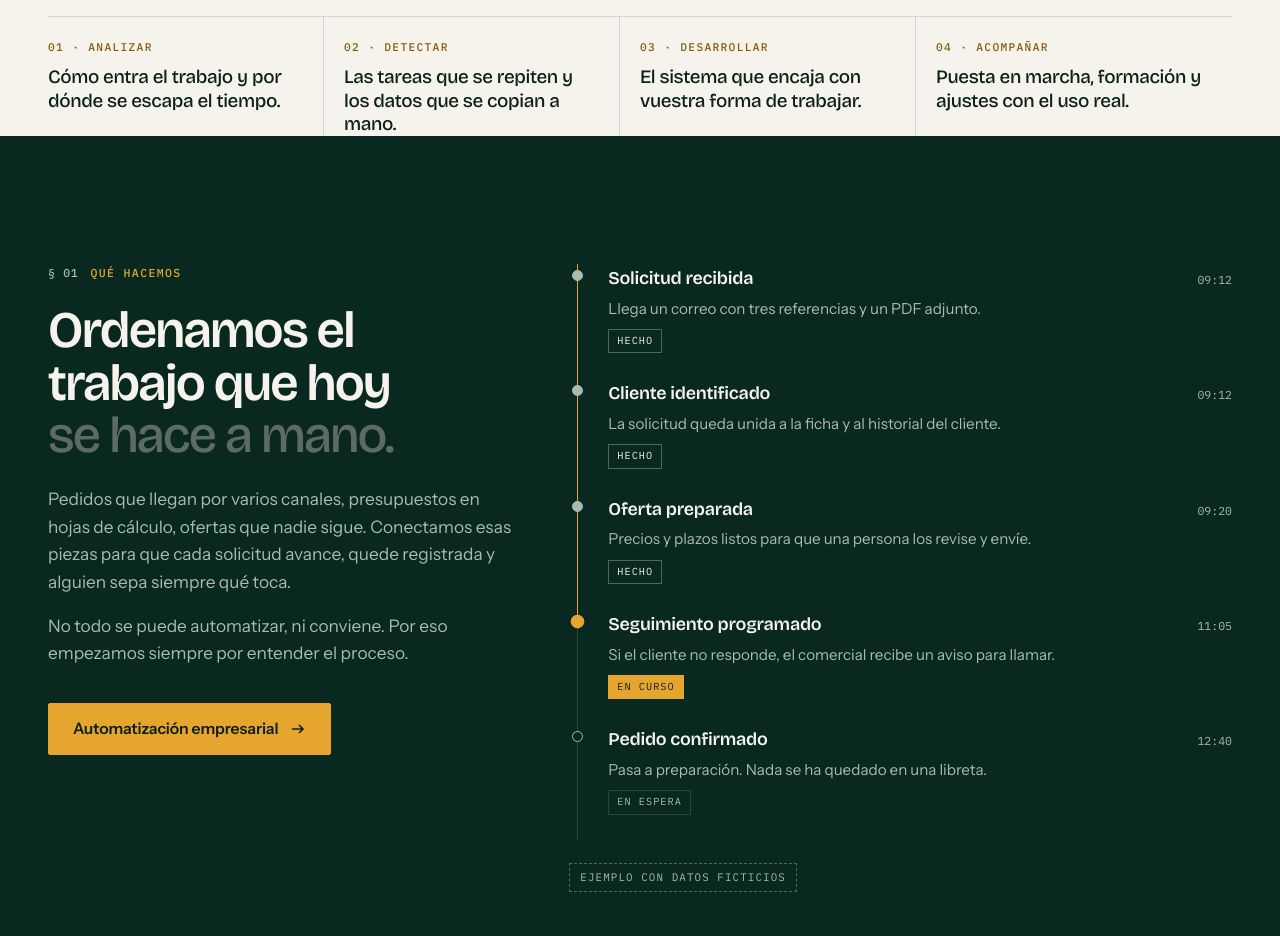
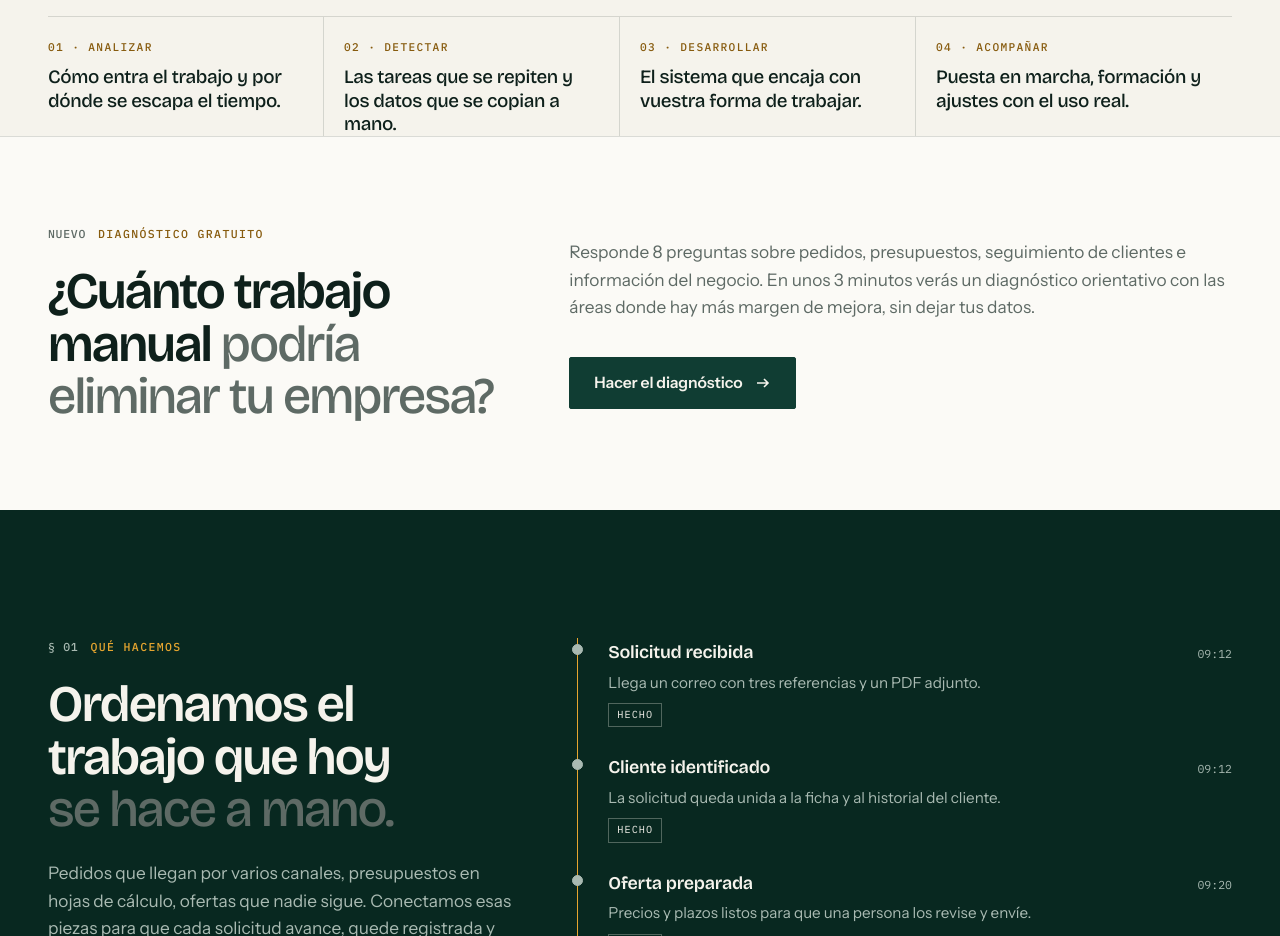
Before and after one commit to Engranamallorca/engrana-web, a plain HTML site: page index.html in a window 1280 px wide. Shown: the part 1420-2356 px from the top of the page. Drawn offline with nearby package versions, Linux system fonts and the light colour scheme.

Commit message:
Portada: acceso al diagnóstico de automatización
Co-Authored-By: Claude Opus 5.5 <noreply@anthropic.com>
Claude-Session: https://claude.ai/code/session_01So2ybRxFPCER8RLEwkfUV8

```diff
--- a/index.html
+++ b/index.html
@@ -99,6 +99,19 @@
       <li data-r style="--d:.12s"><b>03 · Desarrollar</b><span>El sistema que encaja con vuestra forma de trabajar.</span></li>
       <li data-r style="--d:.18s"><b>04 · Acompañar</b><span>Puesta en marcha, formación y ajustes con el uso real.</span></li>
     </ol>
+  </div>
+</section>
+
+<section class="sec sec--tight sec--white rule-top" id="diagnostico" aria-labelledby="t-diag">
+  <div class="wrap split" style="align-items:center">
+    <div data-r>
+      <p class="label"><i>Nuevo</i>Diagnóstico gratuito</p>
+      <h2 id="t-diag" style="margin-top:22px">¿Cuánto trabajo manual <span class="soft">podría eliminar tu empresa?</span></h2>
+    </div>
+    <div data-r style="--d:.08s">
+      <p class="lead">Responde 8 preguntas sobre pedidos, presupuestos, seguimiento de clientes e información del negocio. En unos 3 minutos verás un diagnóstico orientativo con las áreas donde hay más margen de mejora, sin dejar tus datos.</p>
+      <div class="actions"><a class="btn" href="/diagnostico/?utm_source=web&amp;utm_medium=portada">Hacer el diagnóstico <svg viewBox="0 0 16 16" fill="none" stroke="currentColor" stroke-width="1.6" aria-hidden="true"><path d="M2 8h11M9 4l4 4-4 4"/></svg></a></div>
+    </div>
   </div>
 </section>
 
```
